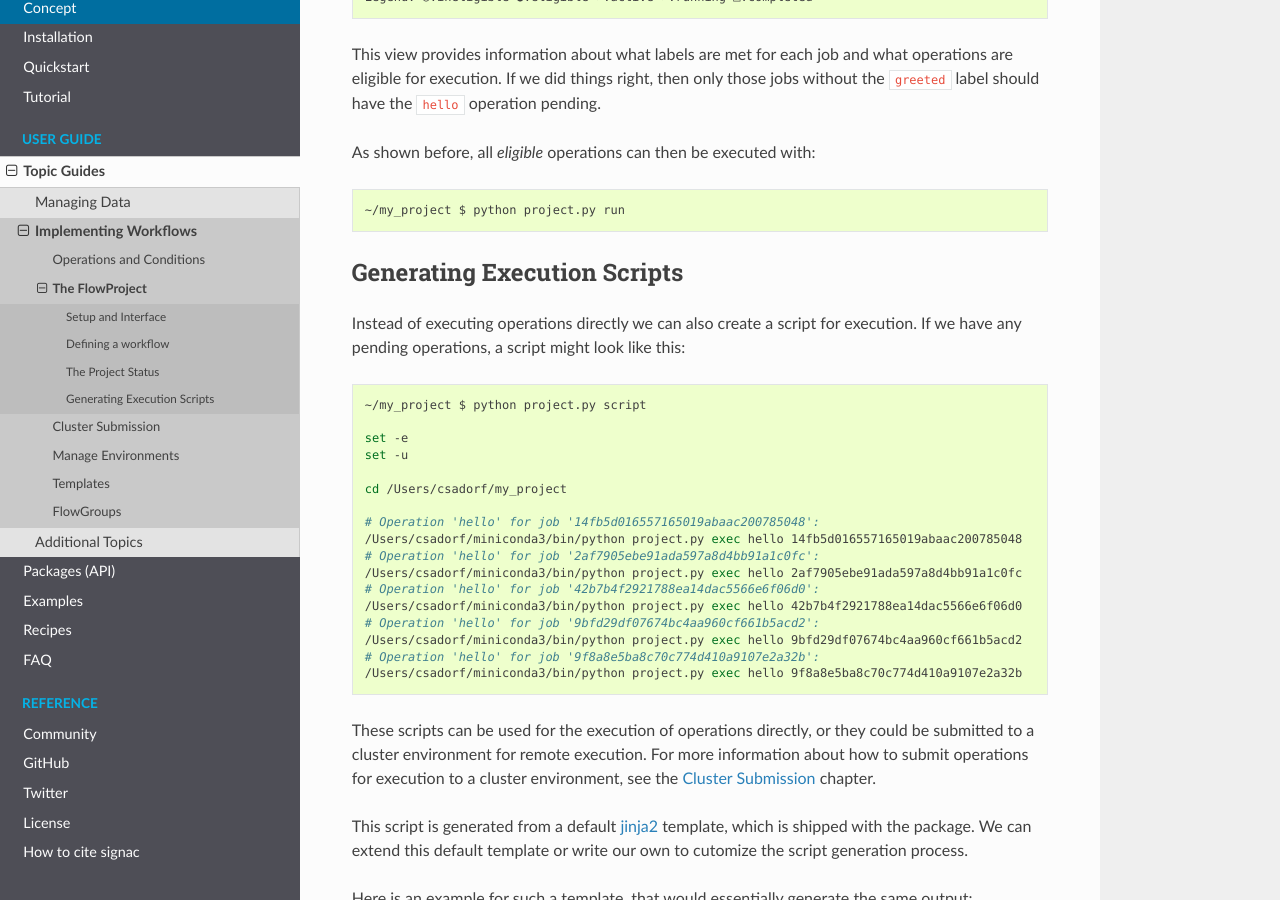
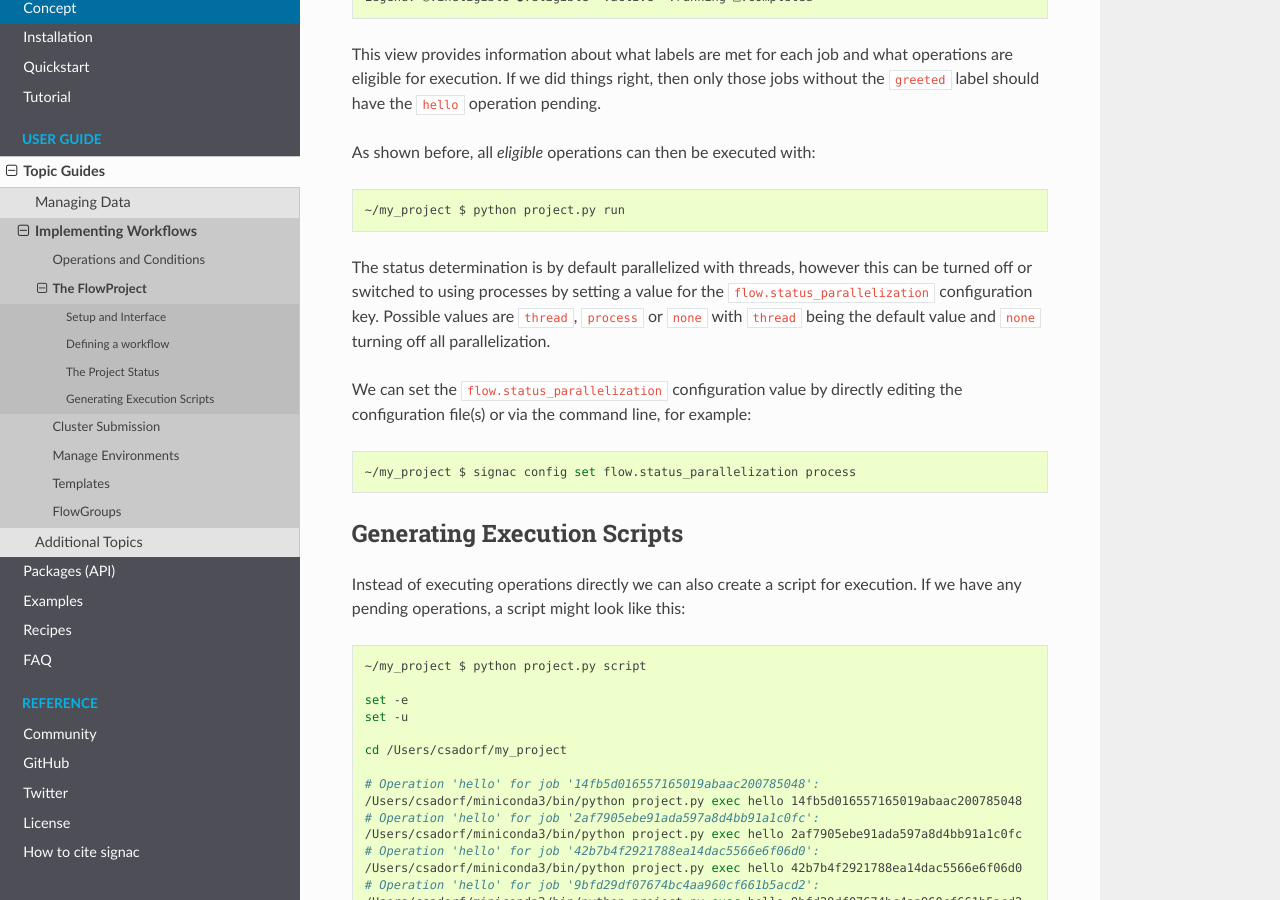
Before and after one commit to glotzerlab/signac-docs, a Sphinx documentation site: the page built from docs/source/flow-project.rst, in a window 1280 px wide and 900 px high, scrolled down 4071 px. Built offline with Sphinx 7.4.7 and the Read the Docs theme 2.0.0, drawn with Linux system fonts in a browser that asks for light colours.

Commit message:
Documentation update for parallelized status fetching (#87)
Add documentation for parallelized status fetching.

Co-authored-by: Carl Simon Adorf <carl.simon.adorf@gmail.com>
Co-authored-by: Alyssa Travitz <31974495+atravitz@users.noreply.github.com>

```diff
--- a/docs/source/flow-project.rst
+++ b/docs/source/flow-project.rst
@@ -214,6 +214,15 @@ As shown before, all *eligible* operations can then be executed with:
 
     ~/my_project $ python project.py run
 
+The status determination is by default parallelized with threads, however this can be turned off or switched to using processes by setting a value for the ``flow.status_parallelization`` configuration key.
+Possible values are ``thread``, ``process`` or ``none`` with ``thread`` being the default value and ``none`` turning off all parallelization.
+
+We can set the ``flow.status_parallelization`` configuration value by directly editing the configuration file(s) or via the command line, for example:
+
+.. code-block:: bash
+
+    ~/my_project $ signac config set flow.status_parallelization process
+
 .. _project-script:
 
 Generating Execution Scripts
```
